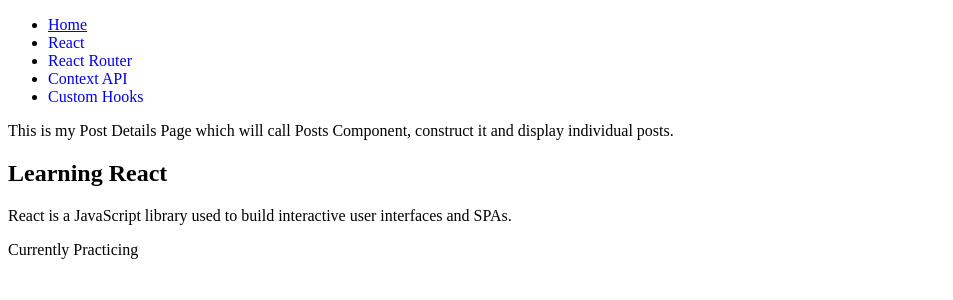
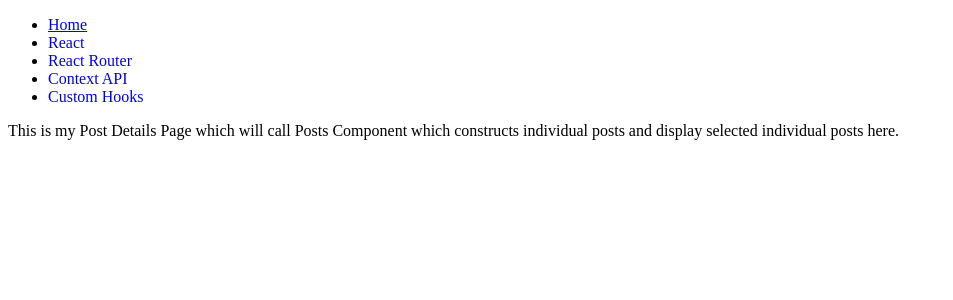
Before and after one commit to rhundal/dynamic-routing, a React (Vite) app in the folder vite-project/: page /blog/1 in a window 1280 px wide. Shown: the top 300 px of the page, without its empty margins (0-953 px from the left). Built offline with nearby package versions, Linux system fonts and the light colour scheme.

Commit message:
enabled PostDetails page to fetch selected post based on selected route by matching slug for both the selected route and the appropriate post with matching slug

```diff
--- a/vite-project/src/pages/PostDetails.tsx
+++ b/vite-project/src/pages/PostDetails.tsx
@@ -2,15 +2,23 @@ import Post from "../components/post";
 import posts from "../lib/posts";
 import type { PostType } from "../types/posts.types";
 
+import { useParams } from "react-router-dom";
+
 export default function PostDetails() {
-  let post1: PostType | undefined = posts.at(0);
+  const { slug } = useParams<{ slug: string }>();
+
+  let selectedPost: PostType | undefined = posts.find(
+    (post) => post.slug === slug,
+  );
+
+  // let post1: PostType | undefined = posts.at(0);
 
   return (
     <div>
       {" "}
-      This is my Post Details Page which will call Posts Component, construct it
-      and display individual posts.
-      <div>{post1 && <Post {...post1} />}</div>
+      This is my Post Details Page which will call Posts Component which
+      constructs individual posts and display selected individual posts here.
+      <div>{selectedPost && <Post {...selectedPost} />}</div>
     </div>
   );
 }
```
